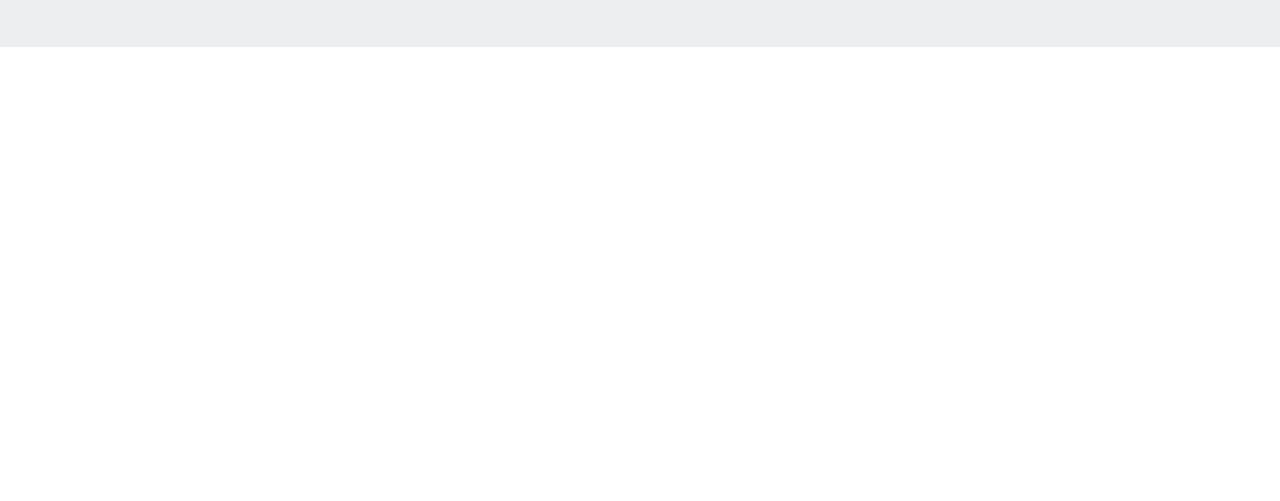
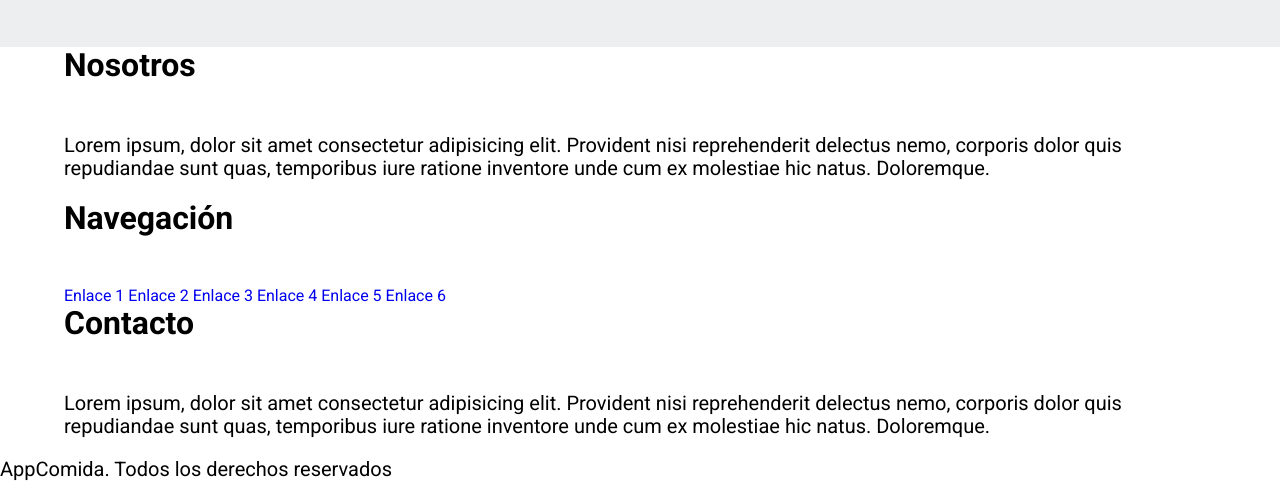
Before and after one commit to MartinezFabian/Landing-page-delivery-app, a website: page index.html in a window 1280 px wide. Shown: the part 6478-6979 px from the top of the page. Before the commit the page ends 6525 px from the top, so only its background shows below. Drawn offline with Linux system fonts and the light colour scheme.

Commit message:
add footer HTML

```diff
--- a/index.html
+++ b/index.html
@@ -973,5 +973,40 @@
         </div>
       </div>
     </section>
+
+    <footer class="footer">
+      <div class="footer__grid footer__container">
+        <div class="footer__widget">
+          <h3 class="footer__heading">Nosotros</h3>
+          <p>
+            Lorem ipsum, dolor sit amet consectetur adipisicing elit. Provident
+            nisi reprehenderit delectus nemo, corporis dolor quis repudiandae
+            sunt quas, temporibus iure ratione inventore unde cum ex molestiae
+            hic natus. Doloremque.
+          </p>
+        </div>
+        <div class="footer__widget">
+          <h3 class="footer__heading">Navegación</h3>
+          <nav class="footer__nav">
+            <a href="#" class="footer__link">Enlace 1</a>
+            <a href="#" class="footer__link">Enlace 2</a>
+            <a href="#" class="footer__link">Enlace 3</a>
+            <a href="#" class="footer__link">Enlace 4</a>
+            <a href="#" class="footer__link">Enlace 5</a>
+            <a href="#" class="footer__link">Enlace 6</a>
+          </nav>
+        </div>
+        <div class="footer__widget">
+          <h3 class="footer__heading">Contacto</h3>
+          <p>
+            Lorem ipsum, dolor sit amet consectetur adipisicing elit. Provident
+            nisi reprehenderit delectus nemo, corporis dolor quis repudiandae
+            sunt quas, temporibus iure ratione inventore unde cum ex molestiae
+            hic natus. Doloremque.
+          </p>
+        </div>
+      </div>
+      <p class="footer__copyright">AppComida. Todos los derechos reservados</p>
+    </footer>
   </body>
 </html>
```
